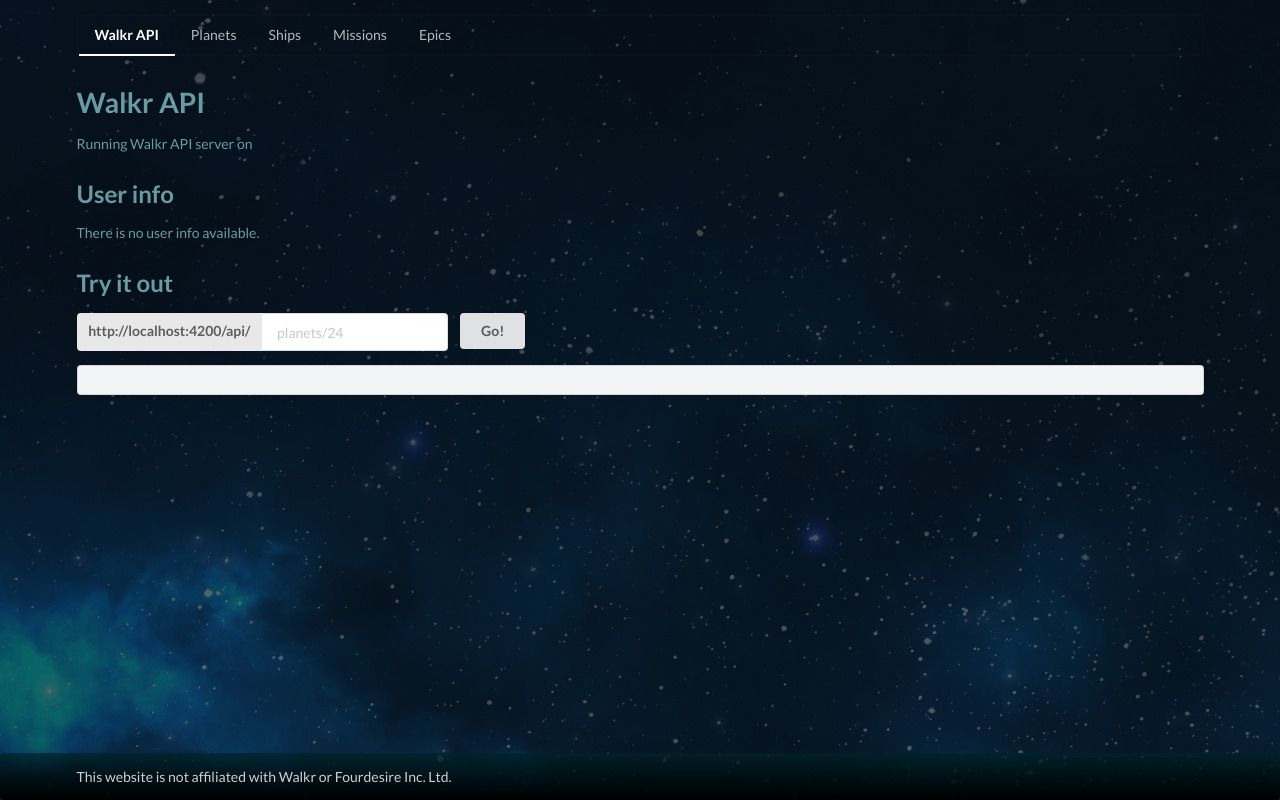
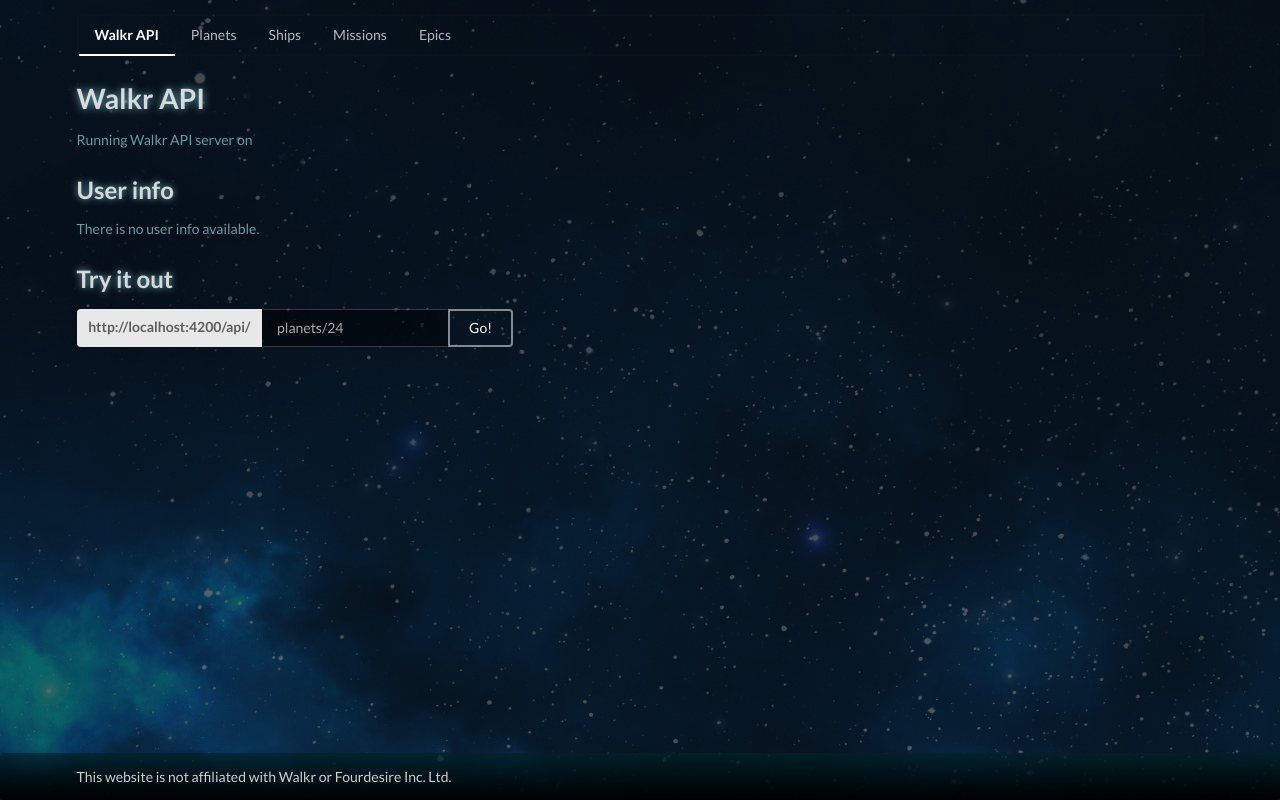
Before and after one commit to fvanwijk/walkr-app, an Angular app: page / in a window 1280 px wide. Built offline with nearby package versions, Linux system fonts and the light colour scheme.

Commit message:
Improve home page

```diff
--- a/src/app/app.component.html
+++ b/src/app/app.component.html
@@ -9,7 +9,6 @@
         <a class="item" routerLinkActive="active">Missions</a>
         <a class="item" routerLinkActive="active">Epics</a>
         <div class="right menu">
-          {{ user }}
           <div class="ui item" *ngIf="user">
             <div class="ui inverted small header">{{user.name}}<span class="sub header">{{user.title}}, lvl {{user.level}}</span></div>
           </div>
--- a/src/app/home/home.component.html
+++ b/src/app/home/home.component.html
@@ -1,9 +1,9 @@
 <div class="ui container">
   <div class="ui vertical inverted segment">
-    <h1>Walkr API</h1>
+    <h1 class="ui inverted header">Walkr API</h1>
     <p>Running Walkr API server on {{host}}</p>
 
-    <h2>User info</h2>
+    <h2 class="ui inverted header">User info</h2>
     <table *ngIf="user">
       <tbody>
         <tr>
@@ -24,17 +24,17 @@
       <p>There is no user info available.</p>
     </div>
 
-    <h2>Try it out</h2>
-    <form class="ui form" (submit)="onSubmit()">
+    <h2 class="ui inverted header">Try it out</h2>
+    <form class="ui inverted form" (submit)="onSubmit()">
       <div class="inline field">
-        <div class="ui labeled input">
+        <div class="ui inverted labeled action input">
           <div class="ui label">{{apiUrl}}</div>
           <input type="text" id="query" name="query" [(ngModel)]="query" [placeholder]="placeholder">
+          <button class="ui basic inverted teal button">Go!</button>
         </div>
-        <button class="ui button">Go!</button>
       </div>
     </form>
 
-    <pre class="ui secondary segment">{{result}}</pre>
+    <pre class="ui secondary inverted segment" *ngIf="result">{{result}}</pre>
   </div>
 </div>
--- a/src/styles.css
+++ b/src/styles.css
@@ -62,6 +62,19 @@
     color: rgba(145, 215, 220, 0.9);
 }
 
+/* Forms */
+.ui.inverted.form input:not([type]), .ui.inverted.form input[type=text], .ui.inverted.form input[type=email], .ui.inverted.form input[type=search], .ui.inverted.form input[type=password], .ui.inverted.form input[type=date], .ui.inverted.form input[type=datetime-local], .ui.inverted.form input[type=tel], .ui.inverted.form input[type=time], .ui.inverted.form input[type=file], .ui.inverted.form input[type=url], .ui.inverted.form input[type=number] {
+    background: rgba(0, 0, 0, 0.5);
+    border-color: rgba(255, 255, 255, 0.2);
+    color: rgba(255, 255, 255, .8);
+}
+
+.ui.inverted.teal.basic.button:hover, .ui.inverted.teal.basic.buttons .button:hover, .ui.inverted.teal.buttons .basic.button:hover {
+    color: rgba(145, 215, 220, 0.7) !important;
+    box-shadow: 0 0 0 2px rgba(145, 215, 220, 0.7) inset !important;
+}
+
+
 /* Other */
 
 .ui.inverted.header,
```
